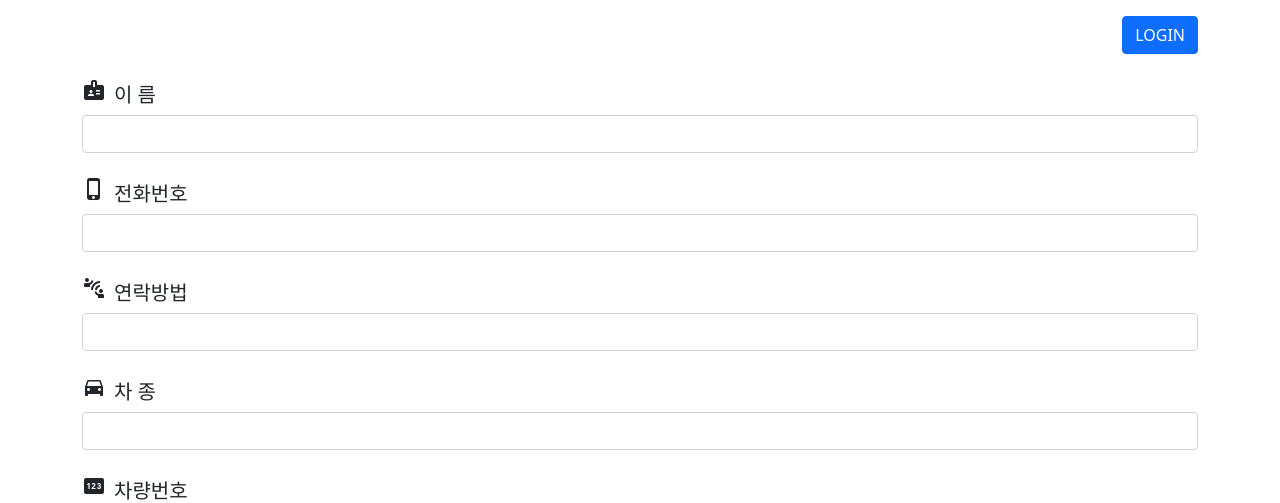
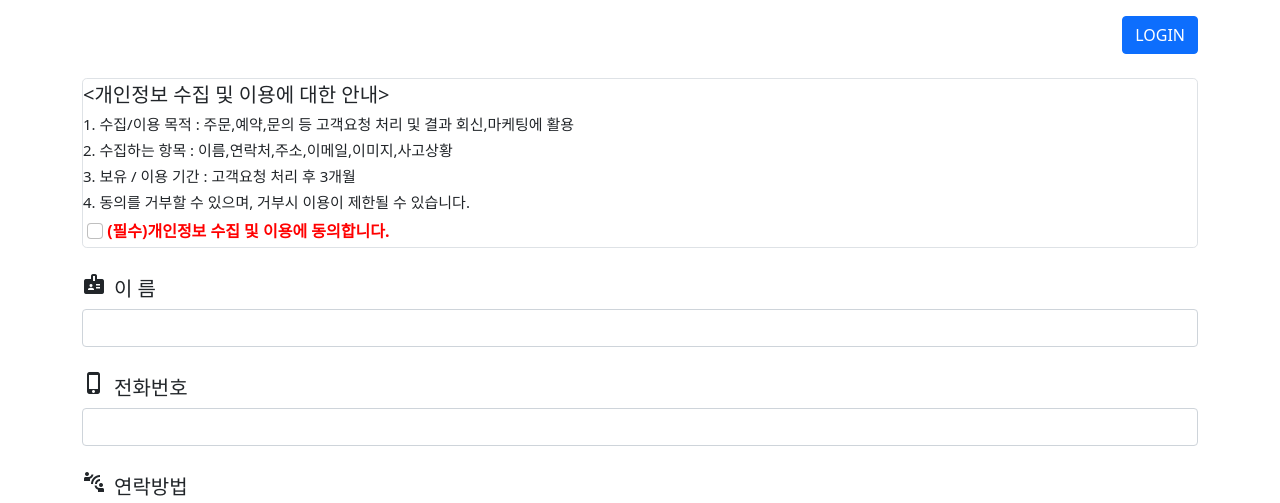
Before and after one commit to iyadangky/bosang, a Django app: template posts/templates/posts/edit.html in a window 1280 px wide. Shown: the top 503 px of the page. Run offline with Django 3.2, Linux system fonts and the light colour scheme; the template is opened without the code that fills it, so the values that code supplies are empty; some libraries are stand-ins or nearby versions.

Commit message:
개인정보 이용동의 이슈 해결

```diff
--- a/posts/templates/posts/edit.html
+++ b/posts/templates/posts/edit.html
@@ -6,6 +6,19 @@
     <div class="container">
         <form method="POST" action="{% url 'posts:update' post.id %}" enctype="multipart/form-data">
             {% csrf_token %}
+
+            <div class="border rounded-3 mb-4">
+                <h5 class= "mt-1">&#60;개인정보 수집 및 이용에 대한 안내&#62;</h5>
+                <h5 style="font-size:15px" class= "mt-1">1. 수집/이용 목적 : 주문,예약,문의 등 고객요청 처리 및 결과 회신,마케팅에 활용</h5>
+                <h5 style="font-size:15px" class= "mt-1">2. 수집하는 항목 : 이름,연락처,주소,이메일,이미지,사고상황</h5>
+                <h5 style="font-size:15px" class= "mt-1">3. 보유 / 이용 기간 : 고객요청 처리 후 3개월</h5>
+                <h5 style="font-size:15px" class= "mt-1">4. 동의를 거부할 수 있으며, 거부시 이용이 제한될 수 있습니다.</h5>
+                <div class="form-check, m-1">
+                    <input class="form-check-input" type="checkbox" name="agreement" value="확인" id="agreement">
+                    <label style="font-weight: bold; color: red;" class="form-check-label" for="agreement">(필수)개인정보 수집 및 이용에 동의합니다.</label>
+                </div>
+            </div>
+
             <h5><span class="material-icons me-2">badge</span>이 름</h5>
             <input id="client" type="text" name="client" value="{{ post.client }}" class="form-control mb-4">
 
--- a/posts/templates/posts/renew.html
+++ b/posts/templates/posts/renew.html
@@ -6,6 +6,7 @@
     <div class="container">
         <form method="POST" action="{% url 'posts:create' %}" enctype="multipart/form-data">
             {% csrf_token %}
+
             <div class="border rounded-3 mb-4">
                 <h5 class= "mt-1">&#60;개인정보 수집 및 이용에 대한 안내&#62;</h5>
                 <h5 style="font-size:15px" class= "mt-1">1. 수집/이용 목적 : 주문,예약,문의 등 고객요청 처리 및 결과 회신,마케팅에 활용</h5>
```
Also changed, not shown: posts/templates/posts/detail.html (+16 -0 lines), posts/views.py (+3 -7 lines).
